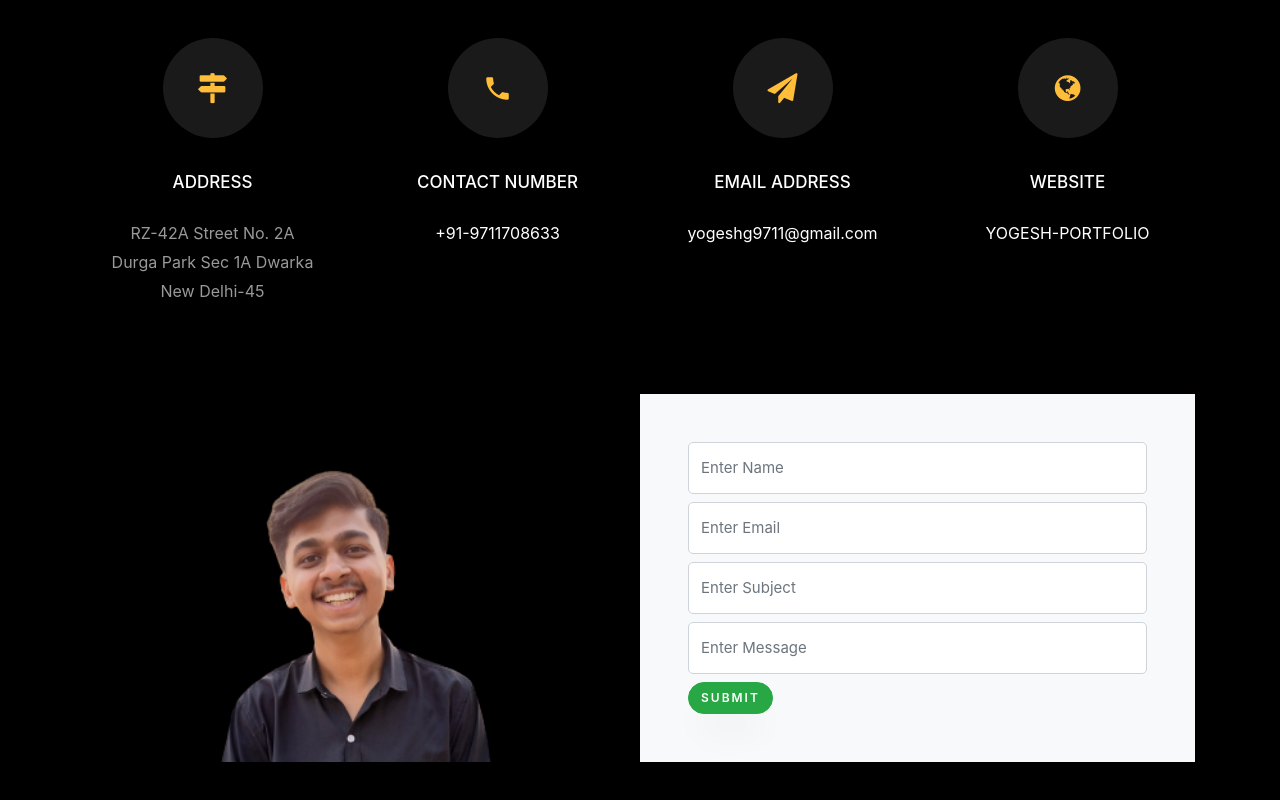
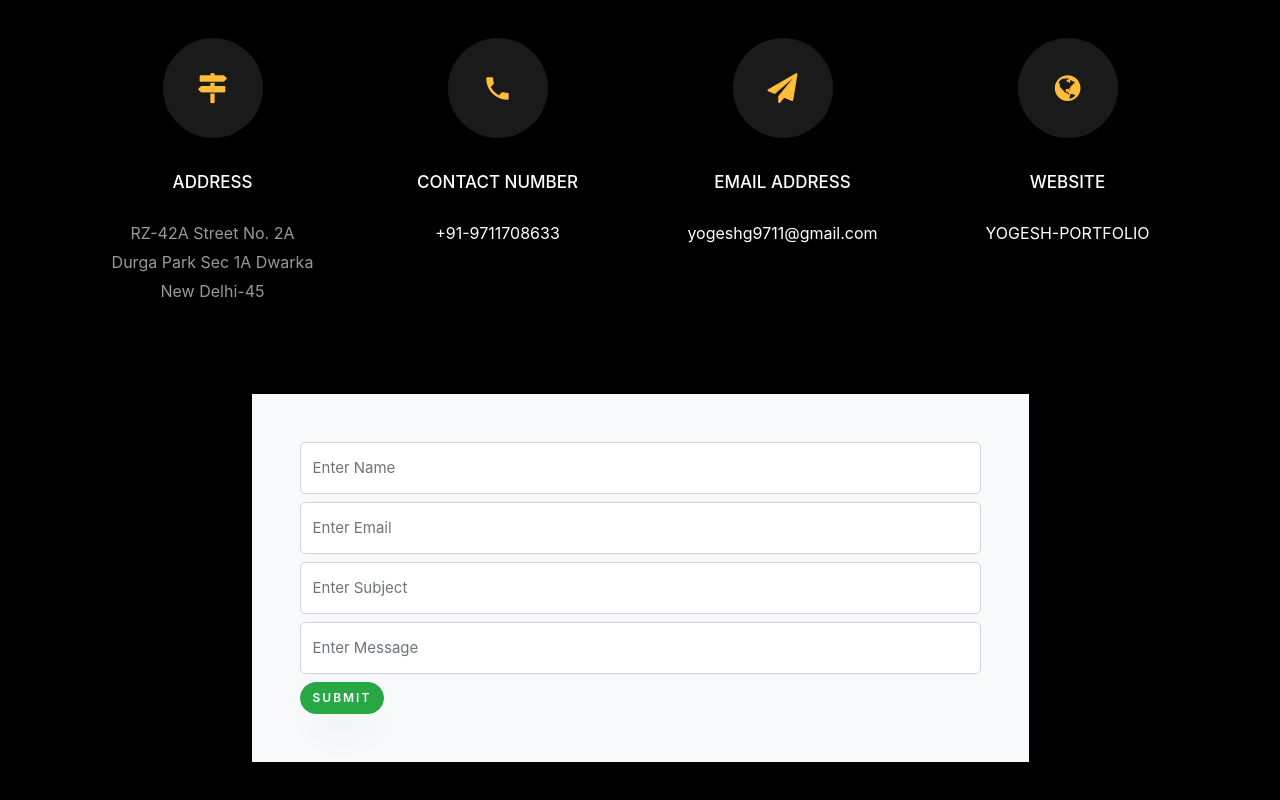
Before and after one commit to yogesh8633/portfolio, a React (Create React App) app: page / in a window 1280 px wide. Shown: the part 4866-5666 px from the top of the page. Built offline with nearby package versions, Linux system fonts and the light colour scheme.

Commit message:
changes in contactus

```diff
--- a/src/components/contact/index.js
+++ b/src/components/contact/index.js
@@ -113,8 +113,8 @@ const ContactUs = () => {
           </div>
         </div>
 
-        <div className="row no-gutters block-9">
-          <div className="col-md-6 order-md-last d-flex">
+        <div className="row no-gutters block-9 d-flex justify-content-center">
+          <div className=" order-md-last " style={{width:"70%"}}>
             <form
               ref={form}
               onSubmit={(e) => handleOnSubmit(e)}
@@ -141,12 +141,7 @@ const ContactUs = () => {
             </form>
           </div>
 
-          <div className="col-md-6 d-flex ">
-            <div
-              className="img"
-              style={{ backgroundImage: "url('assets/images/photo.png')" }}
-            ></div>
-          </div>
+
         </div>
       </div>
     </section>
```
Also changed, not shown: public/logo192.png (deleted), public/logo512.png (deleted).
